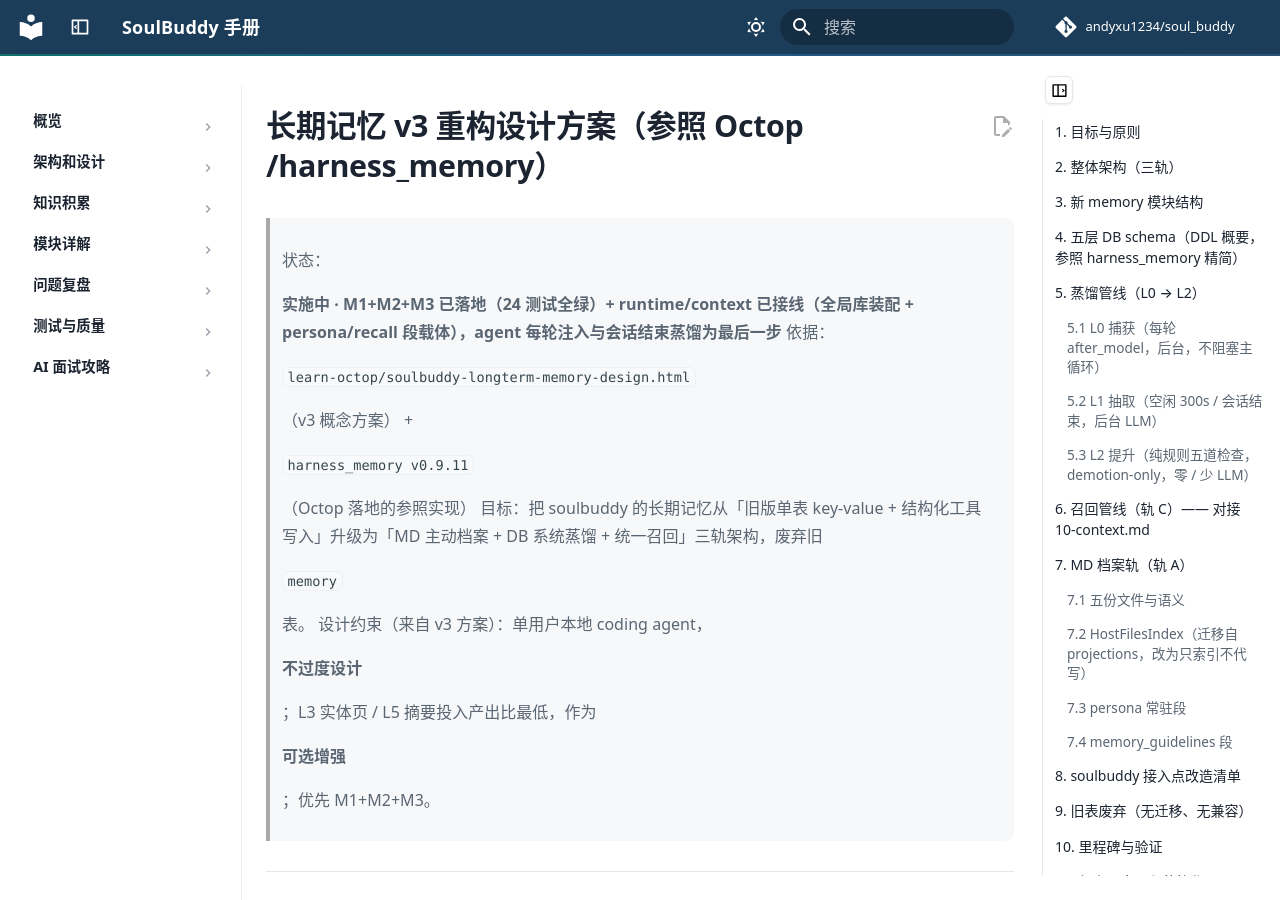
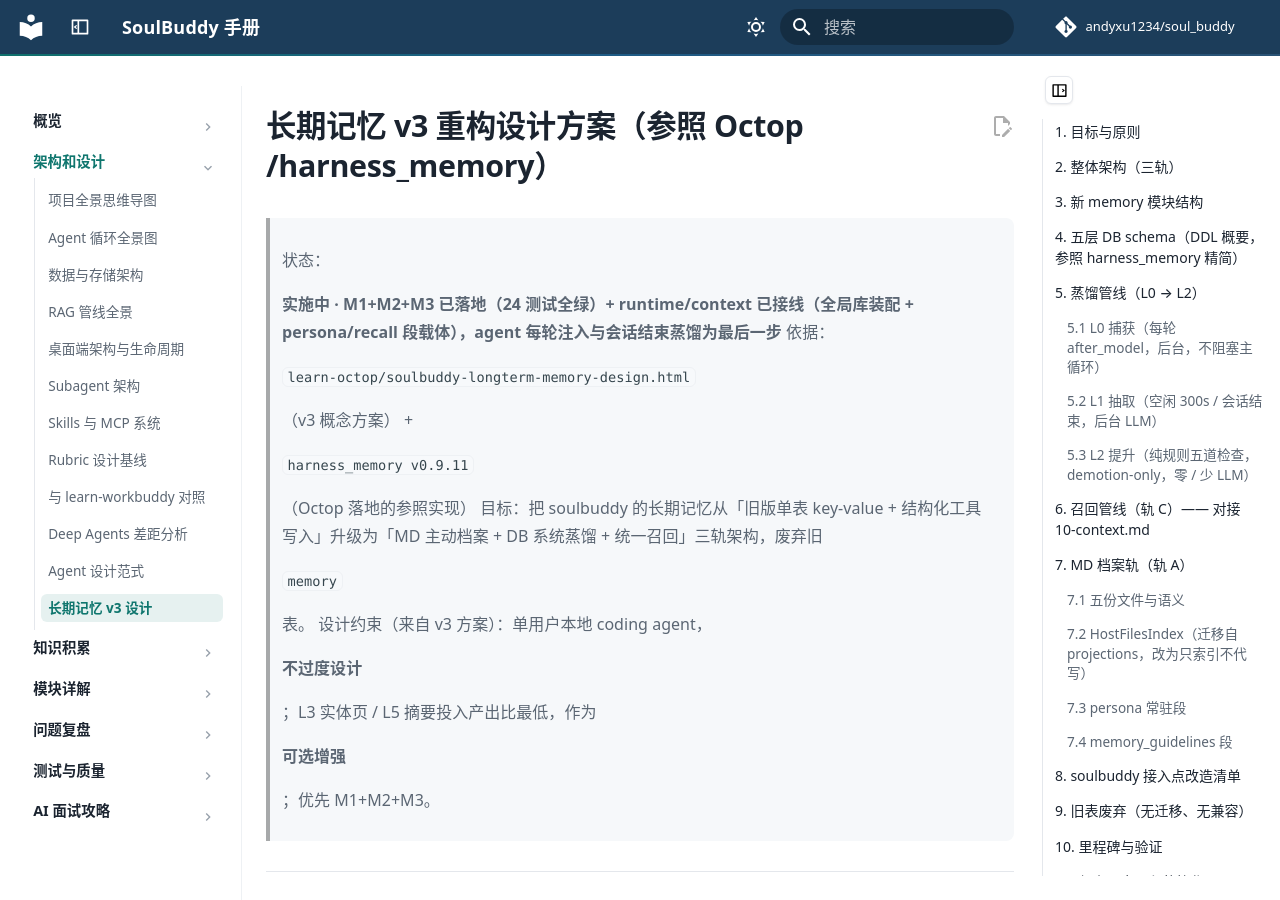
Before and after one commit to andyxu1234/soul_buddy, an MkDocs documentation site: the page built from docs/architecture-design/longterm-memory-v3-design.md, in a window 1280 px wide and 900 px high. Built offline with MkDocs 1.6.1 and Material for MkDocs 9.7.7, drawn with Linux system fonts in a browser that asks for light colours; comment, search, counter and statistics services are not loaded.

Commit message:
docs: 修正长期记忆 v3 设计文档链接并添加导航入口

```diff
--- a/docs/architecture-design/longterm-memory-v3-design.md
+++ b/docs/architecture-design/longterm-memory-v3-design.md
@@ -37,7 +37,7 @@
 
 * 模型无状态、上下文窗口稀缺：记忆的目标是「什么信息、在什么时候、以什么形式进入上下文」的取舍。
 
-* **记忆 = 内容（存哪、活多久），上下文 = 装配（装什么、预算怎么分）**；记忆必须经过「选择 → 注入」才生效（对接 [10-context.md](../../modules/10-context.md)）。
+* **记忆 = 内容（存哪、活多久），上下文 = 装配（装什么、预算怎么分）**；记忆必须经过「选择 → 注入」才生效（对接 [10-context.md](../modules/10-context.md)）。
 
 * 关键转变：**不再依赖模型主动调结构化工具**写入 key-value，改为两条互补轨：
 
@@ -220,7 +220,7 @@
 
 ***
 
-## 6. 召回管线（轨 C）—— 对接 [10-context.md](../../modules/10-context.md)
+## 6. 召回管线（轨 C）—— 对接 [10-context.md](../modules/10-context.md)
 
 `recall_for_prompt(query, memory, host_files, cfg)` 按阶段执行：
 
@@ -252,7 +252,7 @@
 
 3. **render + cache**：渲染为「## Memory Recall」段，同 query 短期缓存。
 
-注入位置：`ContextLayer` 的 `memory` PromptSegment（priority 10），由 `PromptPlanner` 预算拼装（[10-context.md](../../modules/10-context.md) §5.1）。
+注入位置：`ContextLayer` 的 `memory` PromptSegment（priority 10），由 `PromptPlanner` 预算拼装（[10-context.md](../modules/10-context.md) §5.1）。
 
 
 
@@ -359,8 +359,8 @@
 
 
 
-* 召回命中段与 persona 均经 `ContextLayer` 注册、`PromptPlanner` 预算拼装、`ContextUsage` 分类统计（[10-context.md](../../modules/10-context.md) §5）。
+* 召回命中段与 persona 均经 `ContextLayer` 注册、`PromptPlanner` 预算拼装、`ContextUsage` 分类统计（[10-context.md](../modules/10-context.md) §5）。
 
-* 蒸馏为**后台异步**（`anyio.to_thread`/ 独立线程），不阻塞 SSE 主循环；LLM 抽取失败只降级不 raise（复用 [10-context.md](../../modules/10-context.md) 的降级哲学）。
+* 蒸馏为**后台异步**（`anyio.to_thread`/ 独立线程），不阻塞 SSE 主循环；LLM 抽取失败只降级不 raise（复用 [10-context.md](../modules/10-context.md) 的降级哲学）。
 
 * 反反馈：注入的「## Memory Recall」回显不进入 raw\_events（避免自我强化）。
--- a/mkdocs.yml
+++ b/mkdocs.yml
@@ -67,6 +67,7 @@
       - 与 learn-workbuddy 对照: architecture-design/learn-workbuddy-mapping.md
       - Deep Agents 差距分析: architecture-design/deepagents-gap-analysis.md
       - Agent 设计范式: architecture-design/design-paradigm.md
+      - 长期记忆 v3 设计: architecture-design/longterm-memory-v3-design.md
   - 知识积累:
       - LLM SDK 请求与响应解析: knowledge/sdk-request-response.md
   - 模块详解:
```
Also changed, not shown: docs/modules/18-mcp.md (deleted).
